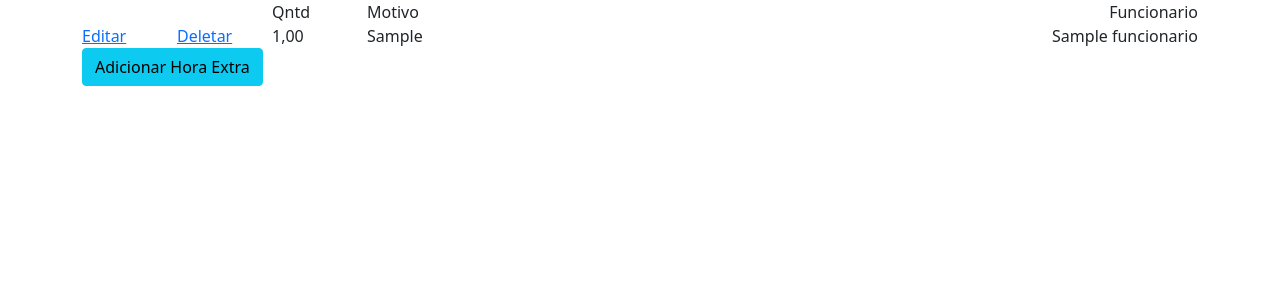
After one commit to andrealcantara/gestao_rh, a Django app: page /registro-hora-extra/ in a window 1280 px wide. The commit adds this page. Shown: the top 300 px of the page. Run offline with Django 4.2, Linux system fonts and the light colour scheme; a user stored in the database is signed in; tables that the repository leaves empty hold one stand-in row (values such as "Sample post"); some libraries are stand-ins or nearby versions.

Commit message:
Adicionando o crud de Registro Hora Extra

```diff
--- a/apps/core/templates/core/index.html
+++ b/apps/core/templates/core/index.html
@@ -9,8 +9,9 @@
         </div>
     {% if user.funcionario.empresa %}
         <div class="col-sm p-sm-1">
-            <a href="{% url 'listar_funcionarios' %}" class="btn btn-outline-info">Gerenciar Funcionarios</a>
-            <a href="{% url 'listar_departamentos' %}" class="btn btn-outline-info">Gerenciar Departamentos</a>
+            <a href="{% url 'listar_funcionarios' %}" class="btn btn-outline-info m-2">Gerenciar Funcionarios</a>
+            <a href="{% url 'listar_departamentos' %}" class="btn btn-outline-info m-2">Gerenciar Departamentos</a> <br />
+            <a href="{% url 'listar_hora_extra' %}" class="btn btn-outline-info m-2">Gerenciar Horas Extras</a>
         </div>
     {% endif %}
         <div class="col-sm">
--- a/apps/funcionarios/templates/funcionarios/funcionario_form.html
+++ b/apps/funcionarios/templates/funcionarios/funcionario_form.html
@@ -7,12 +7,12 @@
         {{ form|bootstrap }}
         <button type="submit" class="btn btn-info">Salvar</button>
     </form>
-
+    {% if object.id %}
     <a href="{% url 'criar_documentos' object.id %}" class="btn btn-success mt-1" >Adicionar Documentos</a>
     <ul>
         {% for documento in object.documento_set.all %}
             <li><a href="{{ documento.arquivo.url }}">{{ documento }}</a></li>
         {% endfor %}
-
     </ul>
+    {% endif %}
 {% endblock %}
--- a/apps/registro_hora_extra/models.py
+++ b/apps/registro_hora_extra/models.py
@@ -1,10 +1,17 @@
 from django.db import models
+from django.urls import reverse
+
 from apps.funcionarios.models import Funcionario
 
 
 class RegistroHoraExtra(models.Model):
     motivo = models.CharField(max_length=100)
     funcionario = models.ForeignKey(Funcionario, on_delete=models.deletion.PROTECT)
+    hora_extra = models.DecimalField(max_digits=5, decimal_places=2)
+
+
+    def get_absolute_url(self):
+        return reverse('listar_hora_extra')
 
     def __str__(self):
         return self.motivo
--- /dev/null
+++ b/apps/registro_hora_extra/templates/registro_hora_extra/registrohoraextra_list.html
@@ -0,0 +1,25 @@
+{% extends 'base.html' %}
+
+{% block main %}
+    <div class="row">
+        <div class="col-sm-1"></div>
+        <div class="col-sm-1"></div>
+        <div class="col-sm-1">Qntd</div>
+        <div class="col-lg">Motivo</div>
+        <div class="col-sm-auto">Funcionario</div>
+    </div>
+    {% for horaExtra in object_list %}
+    <div class="row">
+        <div class="col-sm-1"><a href="{% url 'editar_hora_extra' horaExtra.id %}">Editar </a></div>
+        <div class="col-sm-1"><a href="{% url 'deletar_hora_extra' horaExtra.id %}">Deletar </a></div>
+        <div class="col-sm-1">{{ horaExtra.hora_extra }}</div>
+        <div class="col-lg">{{ horaExtra }}</div>
+        <div class="col-sm-auto">{{ horaExtra.funcionario }}</div>
+    </div>
+    {% empty %}
+    <div class="row">
+        <div class="col-sm-auto">Registro de hora extra não cadastrado</div>
+    </div>
+    {% endfor %}
+    <a href="{% url 'criar_hora_extra' %}" class="btn btn-info">Adicionar Hora Extra</a>
+{% endblock %}
--- /dev/null
+++ b/apps/registro_hora_extra/urls.py
@@ -0,0 +1,10 @@
+from django.urls import path
+from .views import HoraExtraList, HoraExtraUpdate, HoraExtraDelete, HoraExtraCreate
+
+
+urlpatterns = [
+    path('', HoraExtraList.as_view(), name='listar_hora_extra'),
+    path('editar/<int:pk>/', HoraExtraUpdate.as_view(), name='editar_hora_extra'),
+    path('deletar/<int:pk>/', HoraExtraDelete.as_view(), name='deletar_hora_extra'),
+    path('novo/', HoraExtraCreate.as_view(), name='criar_hora_extra'),
+]
--- a/apps/registro_hora_extra/views.py
+++ b/apps/registro_hora_extra/views.py
@@ -1,3 +1,26 @@
-from django.shortcuts import render
+from django.urls import reverse_lazy
+from django.views.generic import ListView, UpdateView, DeleteView, CreateView
+from .models import RegistroHoraExtra
 
-# Create your views here.
+
+class HoraExtraList(ListView):
+    module = RegistroHoraExtra
+
+    def get_queryset(self):
+        return RegistroHoraExtra.objects.filter(funcionario__empresa=self.request.user.funcionario.empresa)
+
+
+
+class HoraExtraUpdate(UpdateView):
+    model = RegistroHoraExtra
+    fields = ['motivo', 'funcionario', 'hora_extra']
+
+
+class HoraExtraDelete(DeleteView):
+    model = RegistroHoraExtra
+    success_url = reverse_lazy('listar_hora_extra')
+
+
+class HoraExtraCreate(CreateView):
+    model = RegistroHoraExtra
+    fields = ['motivo', 'funcionario', 'hora_extra']
--- a/gestao_rh/urls.py
+++ b/gestao_rh/urls.py
@@ -24,6 +24,7 @@ urlpatterns = [
     path('empresas/', include('apps.empresas.urls')),
     path('departamentos/', include('apps.departamentos.urls')),
     path('documentos/', include('apps.documentos.urls')),
+    path('registro-hora-extra/', include('apps.registro_hora_extra.urls')),
     path('admin/', admin.site.urls),
     path('accounts/', include('django.contrib.auth.urls'))
 ] + static(settings.MEDIA_URL, document_root=settings.MEDIA_ROOT)
```
Also changed, not shown: apps/funcionarios/urls.py (+4 -3 lines), apps/funcionarios/views.py (+5 -6 lines), apps/registro_hora_extra/templates/registro_hora_extra/registrohoraextra_confirm_delete.html (added, +14 -0 lines), apps/registro_hora_extra/templates/registro_hora_extra/registrohoraextra_form.html (added, +10 -0 lines), apps/registro_hora_extra/migrations/0003_registrohoraextra_hora_extra.py (added).
